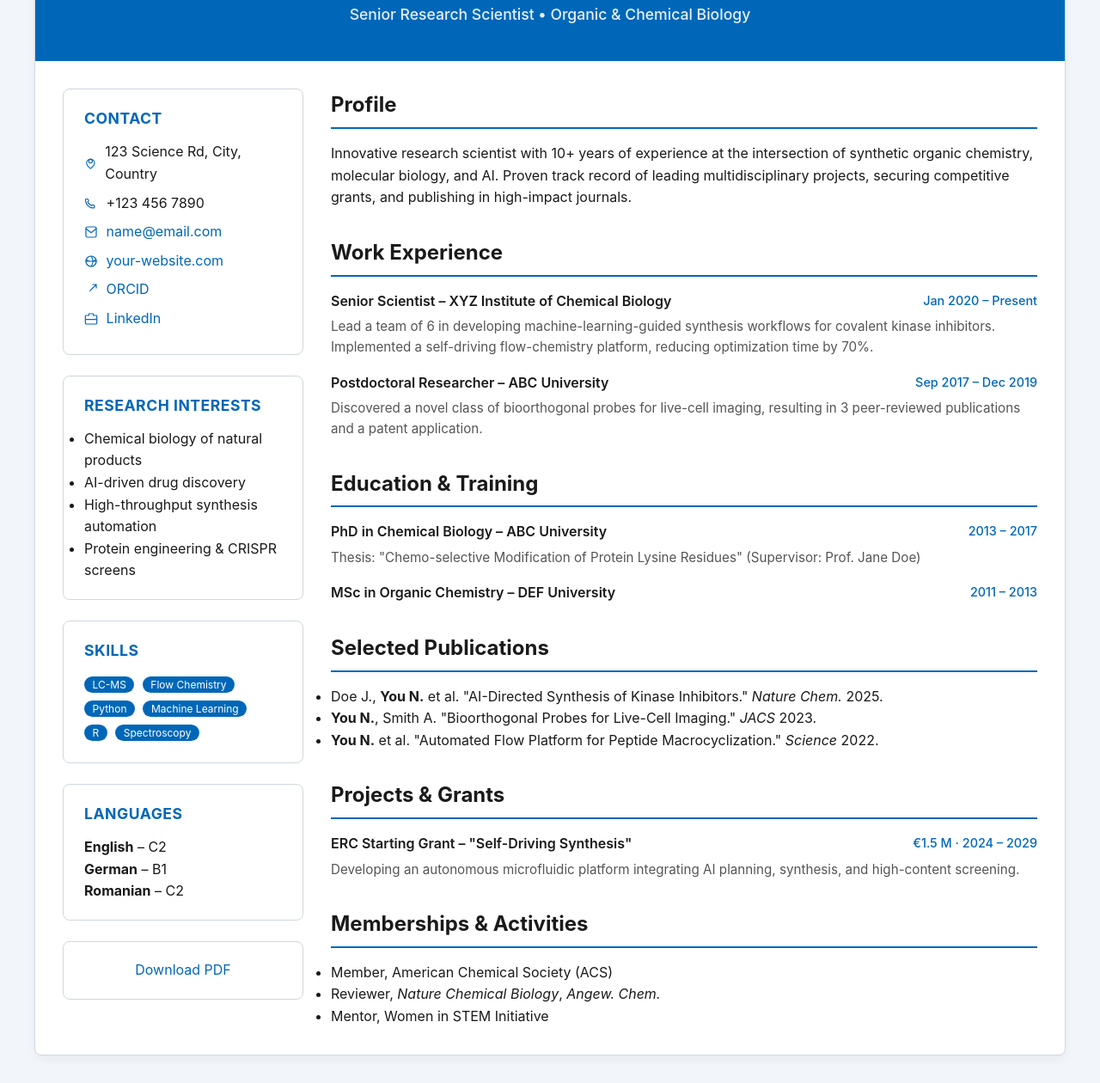
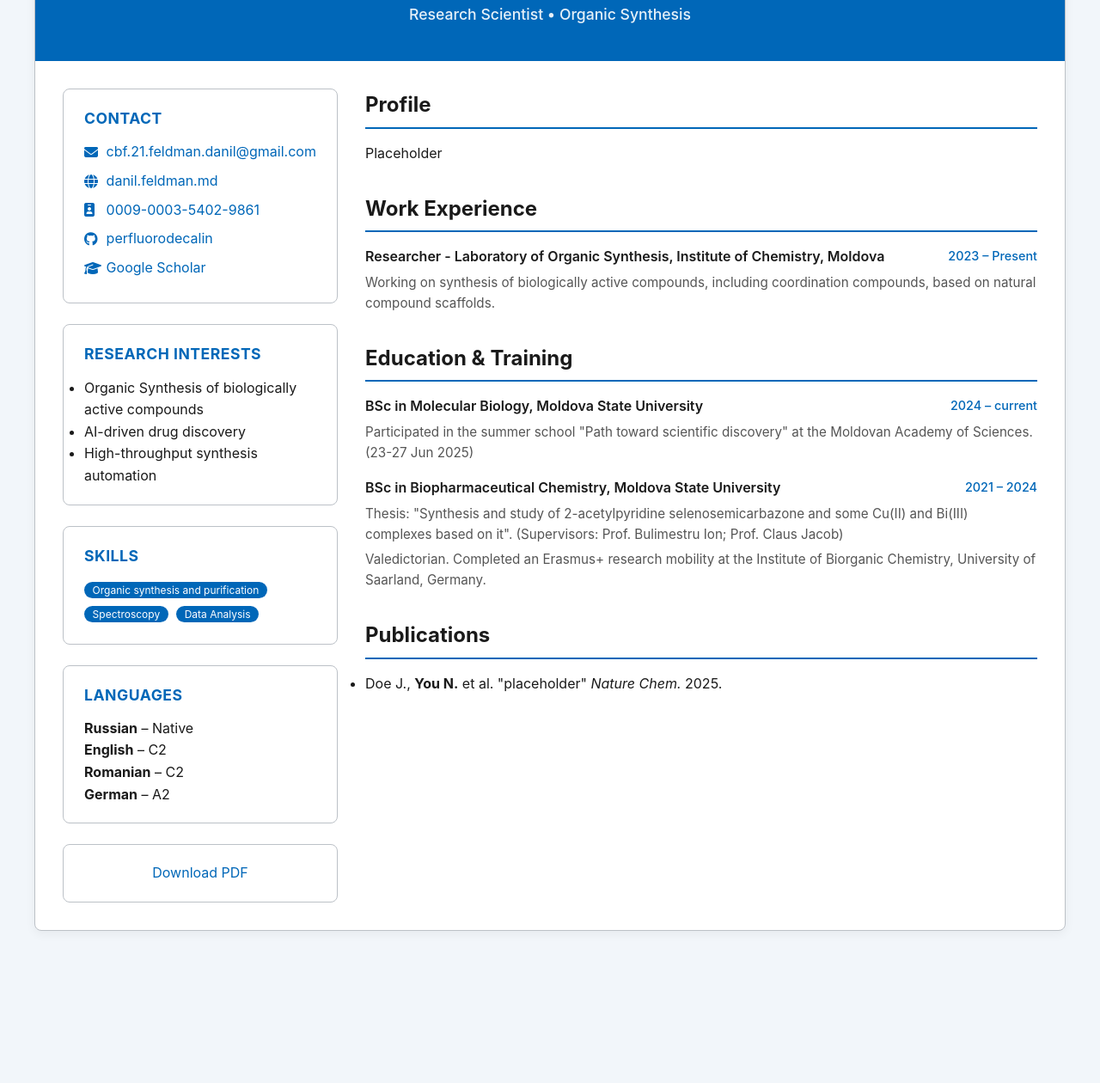
Before and after one commit to perfluorodecalin/perfluorodecalin.github.io, a plain HTML site: page index.html in a window 1280 px wide. Shown: the part 273-1533 px from the top of the page at 86% size. After the commit the page ends 1388 px from the top, so only its background shows below. Drawn offline with Linux system fonts and the light colour scheme.

Commit message:
Update index.html

```diff
--- a/index.html
+++ b/index.html
@@ -2,8 +2,10 @@
 <html lang="en">
 <head>
   <meta charset="UTF-8">
-  <title>Scientist CV • Your Name</title>
+  <title>Danil Feldman BSc CV</title>
   <meta name="viewport" content="width=device-width, initial-scale=1">
+  <!-- Font Awesome CDN -->
+  <link rel="stylesheet" href="https://cdnjs.cloudflare.com/ajax/libs/font-awesome/6.4.2/css/all.min.css" crossorigin="anonymous" referrerpolicy="no-referrer" />
   <style>
     /* ======= CSS RESET ======= */
     *,*::before,*::after{box-sizing:border-box;margin:0;padding:0}
@@ -16,7 +18,7 @@
       --card:#ffffff;
       --text:#1a1a1a;
       --muted:#555;
-      --line:#d0d7de;
+      --line:#bcc1c7;
       --radius:0.5rem;
       --shadow:0 4px 12px rgba(0,0,0,0.05);
     }
@@ -34,14 +36,23 @@
       }
     }
 
-    html.dark{
-      --accent:#2f81f7;
-      --bg:#0d1117;
-      --card:#161b22;
-      --text:#c9d1d9;
-      --muted:#8b949e;
-      --line:#30363d;
-      --shadow:none;
+    html.dark, html.dark:root {
+      --accent:#2f81f7 !important;
+      --bg:#0d1117 !important;
+      --card:#161b22 !important;
+      --text:#c9d1d9 !important;
+      --muted:#8b949e !important;
+      --line:#30363d !important;
+      --shadow:none !important;
+    }
+    html.light, html.light:root {
+      --accent:#0067b8 !important;
+      --bg:#f2f6fa !important;
+      --card:#ffffff !important;
+      --text:#1a1a1a !important;
+      --muted:#555 !important;
+      --line:#bcc1c7 !important;
+      --shadow:0 4px 12px rgba(0,0,0,0.05) !important;
     }
 
     body{
@@ -96,7 +107,7 @@
     }
 
     /* ======= GRID ======= */
-    .grid{display:grid;grid-template-columns:280px 1fr;gap:2rem;padding:2rem;}
+.grid{display:grid;grid-template-columns:320px 1fr;gap:2rem;padding:2rem;}
     @media(max-width:800px){.grid{grid-template-columns:1fr;}}
 
     /* ======= SIDEBAR ======= */
@@ -105,7 +116,11 @@
     .card h2{font-size:1.1rem;margin-bottom:0.75rem;color:var(--accent);text-transform:uppercase;letter-spacing:0.5px;}
 
     .contact-item{display:flex;align-items:center;gap:0.6rem;margin-bottom:0.5rem;}
-    .icon{width:1rem;height:1rem;stroke:var(--accent);stroke-width:1.8;fill:none;}
+.icon{width:1rem !important;height:1rem !important;display:inline-block;}
+.contact-item span, .contact-item a {
+  word-break: break-all;
+  overflow-wrap: anywhere;
+}
 
     .badge{display:inline-block;background:var(--accent);color:#fff;border-radius:999px;padding:0 0.6rem;font-size:0.75rem;margin:0 0.3rem 0.3rem 0;}
 
@@ -133,8 +148,8 @@
     <!-- ======= PROFILE HEADER ======= -->
     <header>
       <img src="https://via.placeholder.com/240x240.png?text=Photo" alt="Profile photo">
-      <h1>Your Full Name, PhD</h1>
-      <p class="title">Senior Research Scientist • Organic & Chemical Biology</p>
+      <h1>Danil Feldman, BSc</h1>
+      <p class="title">Research Scientist • Organic Synthesis</p>
       <button id="theme-toggle">Dark Mode</button>
     </header>
 
@@ -146,50 +161,24 @@
         <div class="card">
           <h2>Contact</h2>
           <div class="contact-item">
-            <!-- Map/Location Icon -->
-            <svg class="icon" viewBox="0 0 24 24" stroke-linecap="round" stroke-linejoin="round">
-              <path d="M12 11.5a3.5 3.5 0 1 0 0-7 3.5 3.5 0 0 0 0 7z" />
-              <path d="M19.5 11.5C19.5 16.194 12 22 12 22s-7.5-5.806-7.5-10.5a7.5 7.5 0 1 1 15 0z" />
-            </svg>
-            <span>123 Science Rd, City, Country</span>
+            <i class="fa-solid fa-envelope icon" style="color:var(--accent);"></i>
+            <span><a href="mailto:cbf.21.feldman.danil@gmail.com">cbf.21.feldman.danil@gmail.com</a></span>
           </div>
           <div class="contact-item">
-            <!-- Phone Icon -->
-            <svg class="icon" viewBox="0 0 24 24" stroke-linecap="round" stroke-linejoin="round">
-              <path d="M2.25 6.75a1.5 1.5 0 0 1 1.5-1.5h1.636a1.5 1.5 0 0 1 1.415 1.02c.158.472.338.939.54 1.402a1.5 1.5 0 0 1-.117 1.555l-1.123 1.123a15.048 15.048 0 0 0 6.636 6.636l1.123-1.123a1.5 1.5 0 0 1 1.555-.117c.463.202.93.382 1.402.54a1.5 1.5 0 0 1 1.02 1.415v1.636a1.5 1.5 0 0 1-1.5 1.5h-.75C9.388 21.75 2.25 14.612 2.25 6.75v-.75z" />
-            </svg>
-            <span>+123 456 7890</span>
+            <i class="fa-solid fa-globe icon" style="color:var(--accent);"></i>
+            <span><a href="https://danil.feldman.md">danil.feldman.md</a></span>
           </div>
           <div class="contact-item">
-            <!-- Mail Icon -->
-            <svg class="icon" viewBox="0 0 24 24" stroke-linecap="round" stroke-linejoin="round">
-              <path d="M3 5.75A2.75 2.75 0 0 1 5.75 3h12.5A2.75 2.75 0 0 1 21 5.75v12.5A2.75 2.75 0 0 1 18.25 21H5.75A2.75 2.75 0 0 1 3 18.25V5.75z" />
-              <path d="M3 6l9 7 9-7" />
-            </svg>
-            <span><a href="mailto:name@email.com">name@email.com</a></span>
+            <i class="fa-solid fa-id-badge icon" style="color:var(--accent);"></i>
+            <span><a href="https://orcid.org/0009-0003-5402-9861">0009-0003-5402-9861</a></span>
           </div>
           <div class="contact-item">
-            <!-- Globe Icon -->
-            <svg class="icon" viewBox="0 0 24 24" stroke-linecap="round" stroke-linejoin="round">
-              <circle cx="12" cy="12" r="9" />
-              <path d="M2 12h20M12 3a15 15 0 0 1 0 18M3 9a15 15 0 0 0 18 0" />
-            </svg>
-            <span><a href="https://your-website.com">your-website.com</a></span>
+            <i class="fa-brands fa-github icon" style="color:var(--accent);"></i>
+            <span><a href="https://github.com/Perfluorodecalin">perfluorodecalin</a></span>
           </div>
           <div class="contact-item">
-            <!-- Link Icon -->
-            <svg class="icon" viewBox="0 0 24 24" stroke-linecap="round" stroke-linejoin="round">
-              <path d="M10 14L21 3M21 3h-6M21 3v6" />
-            </svg>
-            <span><a href="https://orcid.org/0000-0000-0000-0000">ORCID</a></span>
-          </div>
-          <div class="contact-item">
-            <!-- Briefcase Icon -->
-            <svg class="icon" viewBox="0 0 24 24" stroke-linecap="round" stroke-linejoin="round">
-              <path d="M9 3h6a1 1 0 0 1 1 1v2h5a1 1 0 0 1 1 1v12a2 2 0 0 1-2 2H4a2 2 0 0 1-2-2V7a1 1 0 0 1 1-1h5V4a1 1 0 0 1 1-1z" />
-              <path d="M3 13h18" />
-            </svg>
-            <span><a href="https://linkedin.com/in/username">LinkedIn</a></span>
+            <i class="fa-solid fa-graduation-cap icon" style="color:var(--accent);"></i>
+            <span><a href="https://scholar.google.com/citations?user=t5SsEo0AAAAJ">Google Scholar</a></span>
           </div>
         </div>
 
@@ -197,10 +186,9 @@
         <div class="card">
           <h2>Research Interests</h2>
           <ul>
-            <li>Chemical biology of natural products</li>
+            <li>Organic Synthesis of biologically active compounds</li>
             <li>AI-driven drug discovery</li>
             <li>High-throughput synthesis automation</li>
-            <li>Protein engineering &amp; CRISPR screens</li>
           </ul>
         </div>
 
@@ -208,21 +196,20 @@
         <div class="card">
           <h2>Skills</h2>
           <p>
-            <span class="badge">LC-MS</span>
-            <span class="badge">Flow Chemistry</span>
-            <span class="badge">Python</span>
-            <span class="badge">Machine Learning</span>
-            <span class="badge">R</span>
+            <span class="badge">Organic synthesis and purification</span>
             <span class="badge">Spectroscopy</span>
+            <span class="badge">Data Analysis</span>
           </p>
         </div>
 
         <!-- LANGUAGES -->
         <div class="card">
           <h2>Languages</h2>
+          <p><strong>Russian</strong> – Native</p>
           <p><strong>English</strong> – C2</p>
-          <p><strong>German</strong> – B1</p>
           <p><strong>Romanian</strong> – C2</p>
+          <p><strong>German</strong> – A2</p>
+
         </div>
 
         <!-- DOWNLOAD -->
@@ -236,7 +223,7 @@
         <!-- SUMMARY -->
         <section id="summary">
           <h2>Profile</h2>
-          <p>Innovative research scientist with 10+ years of experience at the intersection of synthetic organic chemistry, molecular biology, and AI. Proven track record of leading multidisciplinary projects, securing competitive grants, and publishing in high-impact journals.</p>
+          <p>Placeholder</p>
         </section>
 
         <!-- WORK EXPERIENCE -->
@@ -244,17 +231,10 @@
           <h2>Work Experience</h2>
           <div class="item">
             <div class="item-header">
-              <h3>Senior Scientist – XYZ Institute of Chemical Biology</h3>
-              <span>Jan 2020 – Present</span>
+              <h3>Researcher - Laboratory of Organic Synthesis, Institute of Chemistry, Moldova</h3>
+              <span>2023 – Present</span>
             </div>
-            <p>Lead a team of 6 in developing machine-learning-guided synthesis workflows for covalent kinase inhibitors. Implemented a self-driving flow-chemistry platform, reducing optimization time by 70%.</p>
-          </div>
-          <div class="item">
-            <div class="item-header">
-              <h3>Postdoctoral Researcher – ABC University</h3>
-              <span>Sep 2017 – Dec 2019</span>
-            </div>
-            <p>Discovered a novel class of bioorthogonal probes for live-cell imaging, resulting in 3 peer-reviewed publications and a patent application.</p>
+            <p>Working on synthesis of biologically active compounds, including coordination compounds, based on natural compound scaffolds.</p>
           </div>
         </section>
 
@@ -263,65 +243,65 @@
           <h2>Education &amp; Training</h2>
           <div class="item">
             <div class="item-header">
-              <h3>PhD in Chemical Biology – ABC University</h3>
-              <span>2013 – 2017</span>
+              <h3>BSc in Molecular Biology, Moldova State University</h3>
+              <span>2024 – current</span>
             </div>
-            <p>Thesis: "Chemo-selective Modification of Protein Lysine Residues" (Supervisor: Prof. Jane Doe)</p>
+            <p>Participated in the summer school "Path toward scientific discovery" at the Moldovan Academy of Sciences. (23-27 Jun 2025)</p>
           </div>
           <div class="item">
             <div class="item-header">
-              <h3>MSc in Organic Chemistry – DEF University</h3>
-              <span>2011 – 2013</span>
+              <h3>BSc in Biopharmaceutical Chemistry, Moldova State University</h3>
+              <span>2021 – 2024</span>
             </div>
+            <p>Thesis: "Synthesis and study of 2-acetylpyridine selenosemicarbazone and some Cu(II) and Bi(III) complexes based on it". (Supervisors: Prof. Bulimestru Ion; Prof. Claus Jacob)</p>
+            <p>Valedictorian. Completed an Erasmus+ research mobility at the Institute of Biorganic Chemistry, University of Saarland, Germany.</p>
+
           </div>
         </section>
 
         <!-- PUBLICATIONS -->
         <section id="publications">
-          <h2>Selected Publications</h2>
+          <h2>Publications</h2>
           <ul>
-            <li>Doe J., <strong>You N.</strong> et al. "AI-Directed Synthesis of Kinase Inhibitors." <em>Nature Chem.</em> 2025.</li>
-            <li><strong>You N.</strong>, Smith A. "Bioorthogonal Probes for Live-Cell Imaging." <em>JACS</em> 2023.</li>
-            <li><strong>You N.</strong> et al. "Automated Flow Platform for Peptide Macrocyclization." <em>Science</em> 2022.</li>
+            <li>Doe J., <strong>You N.</strong> et al. "placeholder" <em>Nature Chem.</em> 2025.</li>
+
           </ul>
         </section>
 
-        <!-- GRANTS -->
-        <section id="grants">
-          <h2>Projects &amp; Grants</h2>
-          <div class="item">
-            <div class="item-header">
-              <h3>ERC Starting Grant – "Self-Driving Synthesis"</h3>
-              <span>€1.5 M · 2024 – 2029</span>
-            </div>
-            <p>Developing an autonomous microfluidic platform integrating AI planning, synthesis, and high-content screening.</p>
-          </div>
-        </section>
-
-        <!-- MEMBERSHIPS -->
-        <section id="memberships">
-          <h2>Memberships &amp; Activities</h2>
-          <ul>
-            <li>Member, American Chemical Society (ACS)</li>
-            <li>Reviewer, <em>Nature Chemical Biology</em>, <em>Angew. Chem.</em></li>
-            <li>Mentor, Women in STEM Initiative</li>
-          </ul>
-        </section>
+        <!-- ADDITIONAL SECTIONS -->
       </main>
     </div>
   </div>
   <script>
-    const toggle = document.getElementById('theme-toggle');
-    const html = document.documentElement;
-    const stored = localStorage.getItem('theme');
-    if (stored === 'dark') {
-      html.classList.add('dark');
-    }
-    toggle.textContent = html.classList.contains('dark') ? 'Light Mode' : 'Dark Mode';
-    toggle.addEventListener('click', () => {
-      const dark = html.classList.toggle('dark');
-      localStorage.setItem('theme', dark ? 'dark' : 'light');
-      toggle.textContent = dark ? 'Light Mode' : 'Dark Mode';
+    document.addEventListener('DOMContentLoaded', function() {
+      const toggle = document.getElementById('theme-toggle');
+      const html = document.documentElement;
+      if (!toggle) return;
+      function getPreferredTheme() {
+        const stored = localStorage.getItem('theme');
+        if (stored) return stored;
+        return window.matchMedia('(prefers-color-scheme: dark)').matches ? 'dark' : 'light';
+      }
+      function applyTheme(theme) {
+        if (theme === 'dark') {
+          html.classList.add('dark');
+          html.classList.remove('light');
+          toggle.textContent = 'Light Mode';
+        } else {
+          html.classList.add('light');
+          html.classList.remove('dark');
+          toggle.textContent = 'Dark Mode';
+        }
+        console.log('Theme applied:', theme);
+      }
+      // Initial theme setup
+      applyTheme(getPreferredTheme());
+      // Toggle theme on button click
+      toggle.addEventListener('click', function() {
+        const isDark = !html.classList.contains('dark');
+        applyTheme(isDark ? 'dark' : 'light');
+        localStorage.setItem('theme', isDark ? 'dark' : 'light');
+      });
     });
   </script>
 </body>
```
